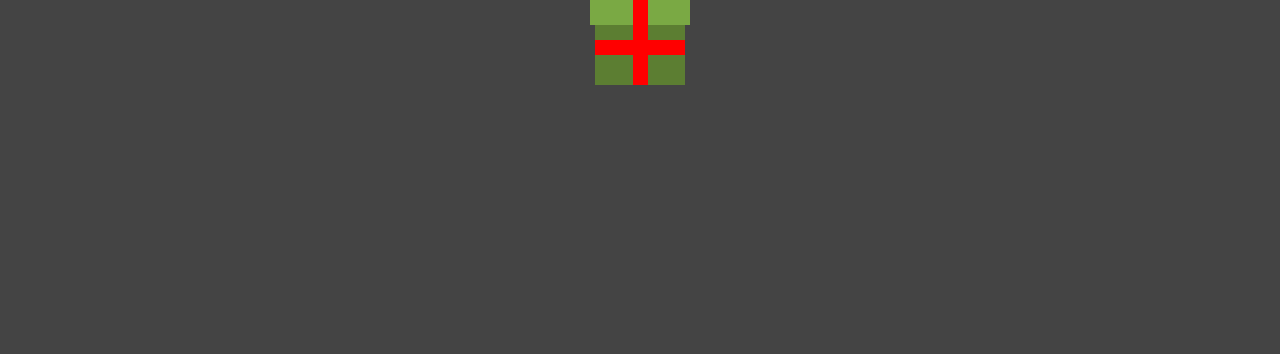
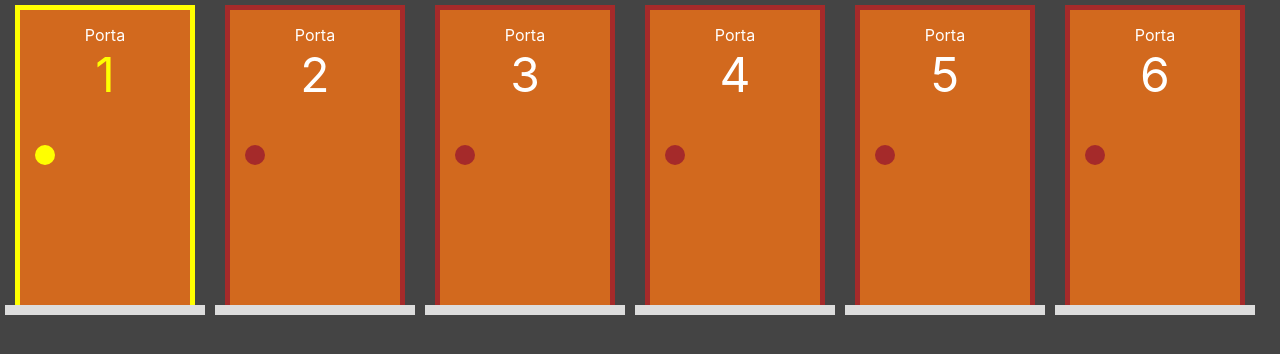
Before and after one commit to Nadilson-IFPE/portas-premiadas, a Next.js app: page / in a window 1280 px wide. Shown: the top 354 px of the page. Built offline with nearby package versions, Linux system fonts and the light colour scheme.

Commit message:
Componente Porta, classe Porta, CSS, tipagem e seleção iniciais das portas

```diff
--- /dev/null
+++ b/src/components/Porta.tsx
@@ -0,0 +1,28 @@
+import PortaModel from '@/model/portamodel'
+import styles from '@/styles/Porta.module.css'
+
+interface PortaProps {
+    porta: PortaModel
+}
+
+export default function Porta(props: PortaProps) {
+    const { porta } = props
+    const selecionada = porta.selecionada ? styles.selecionada : ''
+    return (
+        <div className={styles.area}>
+            <div className={`${styles.estrutura} ${selecionada}`}>
+                <div className={styles.porta}>
+                    Porta
+                    <div className={styles.numero}>
+                        {porta.numero}
+                    </div>
+                    <div className={styles.macaneta}>
+                    </div>
+                </div>
+            </div>
+            <div className={styles.chao}>
+
+            </div>
+        </div>
+    )
+}
--- /dev/null
+++ b/src/model/portamodel.ts
@@ -0,0 +1,48 @@
+export default class PortaModel {
+    #numero: number
+    #temPresente: boolean
+    #selecionada: boolean
+    #aberta: boolean
+
+    constructor(numero: number, temPresente = false, selecionada = false, aberta = false) {
+        this.#numero = numero
+        this.#temPresente = temPresente
+        this.#selecionada = selecionada
+        this.#aberta = aberta
+    }
+
+    get numero() {
+        return this.#numero
+    }
+
+    get temPresente() {
+        return this.#temPresente
+    }
+
+    get selecionada() {
+        return this.#selecionada
+    }
+
+    get aberta() {
+        return this.#aberta
+    }
+
+    desselecionar() {
+        const selecionada = false
+
+        return new PortaModel(this.numero, this.temPresente, selecionada, this.aberta)
+    }
+
+    alternarSelecao() {
+        // !this.#selecionada = seleciona o atributo,  !this.selecionada = seleciona o método get selecionada()
+        const selecionada = !this.selecionada
+
+        return new PortaModel(this.numero, this.temPresente, selecionada, this.aberta)
+    }
+
+    abrir() {
+        const aberta = true
+
+        return new PortaModel(this.numero, this.temPresente, this.selecionada, aberta)
+    }
+}
--- a/src/pages/index.tsx
+++ b/src/pages/index.tsx
@@ -1,12 +1,19 @@
 import Head from 'next/head'
-import Image from 'next/image'
 import { Inter } from 'next/font/google'
-import styles from '@/styles/Home.module.css'
 import Presente from '@/components/Presente'
+import Porta from '@/components/Porta'
+import PortaModel from '@/model/portamodel'
 
 const inter = Inter({ subsets: ['latin'] })
 
 export default function Home() {
+  const p1 = new PortaModel(1, false, true)
+  const p2 = new PortaModel(2)
+  const p3 = new PortaModel(3)
+  const p4 = new PortaModel(4)
+  const p5 = new PortaModel(5)
+  const p6 = new PortaModel(6)
+
   return (
     <>
       <Head>
@@ -16,8 +23,13 @@ export default function Home() {
         <link rel="icon" href="/favicon.ico" />
       </Head>
 
-      <div>
-        <Presente />
+      <div style={{ display: "flex" }}>
+        <Porta porta={p1} />
+        <Porta porta={p2} />
+        <Porta porta={p3} />
+        <Porta porta={p4} />
+        <Porta porta={p5} />
+        <Porta porta={p6} />
       </div>
 
     </>
--- /dev/null
+++ b/src/styles/Porta.module.css
@@ -0,0 +1,65 @@
+.area {
+    position: relative;
+    display: flex;
+    flex-direction: column;
+    align-items: center;
+    width: var(--area-porta-largura);
+    height: var(--area-porta-altura);
+    margin: 5px;
+}
+
+.estrutura {
+    display: flex;
+    flex-grow: 1;
+    border-left: 5px solid brown;
+    border-top: 5px solid brown;
+    border-right: 5px solid brown;
+    width: 90%;
+}
+
+.porta {
+    display: flex;
+    flex-direction: column;
+    align-items: center;
+    flex-grow: 1;
+    background-color: chocolate;
+    padding: 15px;
+}
+
+.numero {
+    font-size: 3rem;
+}
+
+.macaneta {
+    position: absolute;
+    align-self: flex-start;
+    top: calc(0.45 * var(--area-porta-altura));
+    height: 20px;
+    width: 20px;
+    border-radius: 10px;
+    -webkit-border-radius: 10px;
+    -moz-border-radius: 10px;
+    -ms-border-radius: 10px;
+    -o-border-radius: 10px;
+    background-color: brown;
+}
+
+.chao {
+    height: 10px;
+    width: 100%;
+    background-color: #ddd;
+}
+
+.selecionada {
+    border-left: 5px solid yellow;
+    border-top: 5px solid yellow;
+    border-right: 5px solid yellow;
+}
+
+.selecionada .numero {
+    color: yellow;
+}
+
+.selecionada .macaneta {
+    background-color: yellow;
+}
--- a/src/styles/globals.css
+++ b/src/styles/globals.css
@@ -1,19 +1,23 @@
+:root {
+  --area-porta-altura: 310px;
+  --area-porta-largura: 200px;
+}
+
 * {
   box-sizing: border-box;
-  padding: 0;
-  margin: 0;
 }
 
 html,
 body {
   max-width: 100vw;
   overflow-x: hidden;
-}
+  padding: 0;
+  margin: 0;
+  font-family: -apple-system, BlinkMacSystemFont, Segoe UI, Roboto, Oxygen,
+    Ubuntu, Cantarell, Fira Sans, Droid Sans, Helvetica Neue, sans-serif;
+  background-color: #444;
+  color: #fff;
 
-body {
-  color: rgb(var(--foreground-rgb));
-  background-color: #444;
-  color: #FFF;
 }
 
 a {
--- a/tsconfig.json
+++ b/tsconfig.json
@@ -1,6 +1,6 @@
 {
   "compilerOptions": {
-    "target": "es5",
+    "target": "es6",
     "lib": ["dom", "dom.iterable", "esnext"],
     "allowJs": true,
     "skipLibCheck": true,
```
